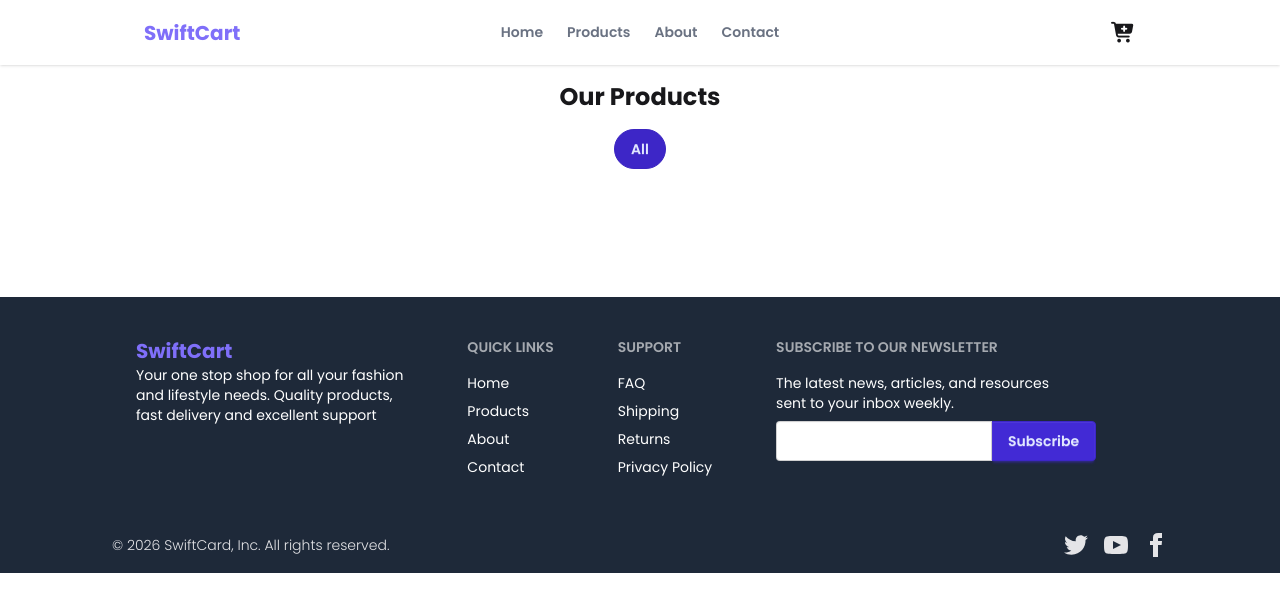
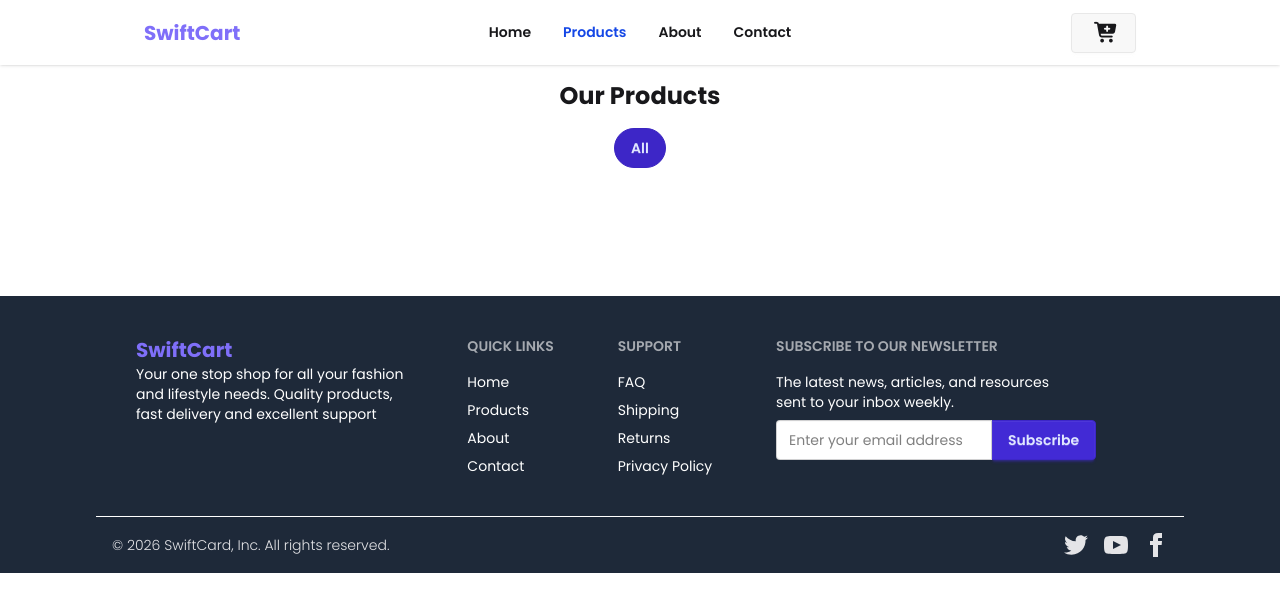
Before and after one commit to tanjim-room/ecommerce-site, a plain HTML site: page products.html in a window 1280 px wide. Drawn offline with nearby package versions, Linux system fonts and the light colour scheme; no server answers.

Commit message:
added cart

```diff
--- a/products.html
+++ b/products.html
@@ -6,7 +6,7 @@
     <meta name="viewport" content="width=device-width, initial-scale=1.0">
     <title>SwiftCard</title>
 
-    <link rel="stylesheet" href="style/style.css">
+    <link rel="stylesheet" href="./style/style.css">
     <!-- Font Awesome -->
     <link rel="stylesheet" href="https://cdnjs.cloudflare.com/ajax/libs/font-awesome/7.0.1/css/all.min.css"
         integrity="sha512-2SwdPD6INVrV/lHTZbO2nodKhrnDdJK9/kg2XD1r9uGqPo1cUbujc+IYdlYdEErWNu69gVcYgdxlmVmzTWnetw=="
@@ -26,7 +26,7 @@
 
 <body>
     <header class="">
-        <div class="navbar bg-base-100 shadow-sm lg:px-36">
+        <div class="navbar bg-base-100 shadow-sm fixed lg:px-36 z-10">
             <div class="navbar-start">
                 <div class="dropdown">
                     <div tabindex="0" role="button" class="btn btn-ghost lg:hidden">
@@ -50,23 +50,21 @@
                 <a class="text-xl text-[#7F6FF9] font-bold">SwiftCart</a>
             </div>
             <div class="navbar-center hidden lg:flex">
-                <ul class="menu menu-horizontal px-1 font-semibold text-gray-500">
-                    <li><a href="index.html">Home</a></li>
-                    <li>
-                        <a href="products.html">Products</a>
+              <ul class="menu menu-horizontal px-2 font-semibold gap-2">
+    <li><a href="index.html" class="nav-link hover:text-blue-500">Home</a></li>
+    <li><a href="products.html" class="nav-link hover:text-blue-500">Products</a></li>
+    <li><a href="#" class="nav-link hover:text-blue-500">About</a></li>
+    <li><a href="#" class="nav-link hover:text-blue-500">Contact</a></li>
+</ul>
 
-                    </li>
-                    <li><a>About</a></li>
-                    <li><a>Contact</a></li>
-                </ul>
             </div>
             <div class="navbar-end">
-                <a class="text-xl"><i class="fa-solid fa-cart-plus"></i></a>
+                 <a class="btn text-xl " > <span id="cart-icon" class="font-normal"></span><i class="fa-solid fa-cart-plus"></i></a>
             </div>
         </div>
     </header>
 
-    <section class="">
+    <section class="pt-16">
         <h2 class="text-2xl font-bold text-center py-4">Our Products</h2>
         <div id="category" class="flex justify-center items-center flex-wrap gap-4">
             <button onclick="loadAllProducts()" class="btn btn-outline btn-active btn-primary rounded-full category-btn"
@@ -123,14 +121,15 @@
                 <p>The latest news, articles, and resources <br> sent to your inbox weekly.</p>
                 <fieldset class="w-80">
 
-                    <div class="join">
+                    <div class="join flex flex-col gap-2 sm:gap-0 sm:flex-row">
                         <input type="text" placeholder="Enter your email address"
-                            class="input input-bordered join-item" />
+                            class="input input-bordered join-item text-black" />
                         <button class="btn btn-primary join-item">Subscribe</button>
                     </div>
                 </fieldset>
             </form>
         </footer>
+         <hr class="text-white px-24">
         <footer class="footer sm:footer-horizontal  bg-[#1E2939] text-neutral-content items-center p-4">
             <aside class="grid-flow-col items-center">
 
--- a/script/index.js
+++ b/script/index.js
@@ -1,3 +1,29 @@
+let cart = 0;
+
+const addToCart = () => {
+  const cartItem = document.getElementById("cart-icon");
+  cartItem.innerHTML = ""
+  cart++
+  cartItem.innerHTML = `
+  <b>${cart}</b>`
+  cartIcon.append(cartItem);
+}
+
+const navLinks = document.querySelectorAll('.nav-link');
+const currentPage = window.location.pathname.split('/').pop();
+
+navLinks.forEach(link => {
+  const linkPage = link.getAttribute('href');
+  if (linkPage === currentPage) {
+    link.classList.add('text-blue-700');
+  } else {
+    link.classList.remove('text-blue-700');
+  }
+});
+
+
+
+
 const loadAllProducts = async () => {
     const url = "https://fakestoreapi.com/products"
     const res = await fetch(url);
@@ -8,6 +34,9 @@ const loadAllProducts = async () => {
     displayCategoryActive("all-btn");
 
 }
+
+
+
 
 const loadAllTrending = async () => {
     const url = "https://fakestoreapi.com/products"
@@ -108,7 +137,7 @@ const displayTrendingProduct = (products) => {
         <i class="fa-regular fa-eye"></i> Details
       </button>
 
-      <button class="btn btn-primary w-1/2">
+      <button onclick="addToCart()" class="btn btn-primary w-1/2">
         <i class="fa-solid fa-cart-plus"></i> Add
       </button>
     </div>
@@ -174,7 +203,7 @@ const displayModal = async (productId) => {
         <i class="fa-regular fa-eye"></i> Buy Now
       </button>
 
-      <button class="btn btn-primary w-1/2">
+      <button onclick="addToCart()" class="btn btn-primary w-1/2">
         <i class="fa-solid fa-cart-plus"></i> Add to Cart
       </button>
     </div>
@@ -230,7 +259,7 @@ const displayCategoryProduct = (products) => {
         <i class="fa-regular fa-eye"></i> Details
       </button>
 
-      <button class="btn btn-primary w-1/2">
+      <button onclick="addToCart()"  class="btn btn-primary w-1/2">
         <i class="fa-solid fa-cart-plus"></i> Add
       </button>
     </div>
@@ -294,7 +323,7 @@ const displayAllProduct = (products) => {
         <i class="fa-regular fa-eye"></i> Details
       </button>
 
-      <button class="btn btn-primary w-1/2">
+      <button onclick="addToCart()" class="btn btn-primary w-1/2">
         <i class="fa-solid fa-cart-plus"></i> Add
       </button>
     </div>
```
Also changed, not shown: index.html (+14 -15 lines).
